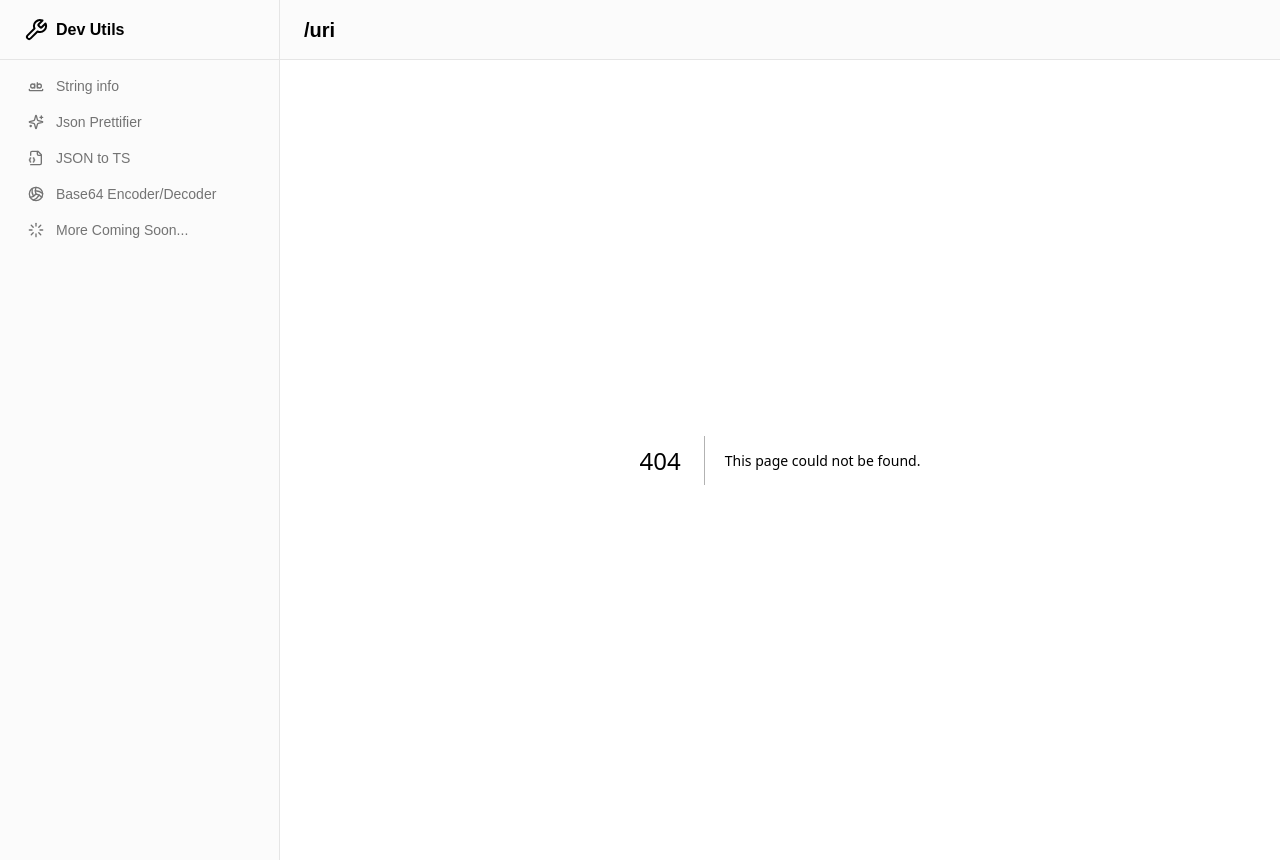
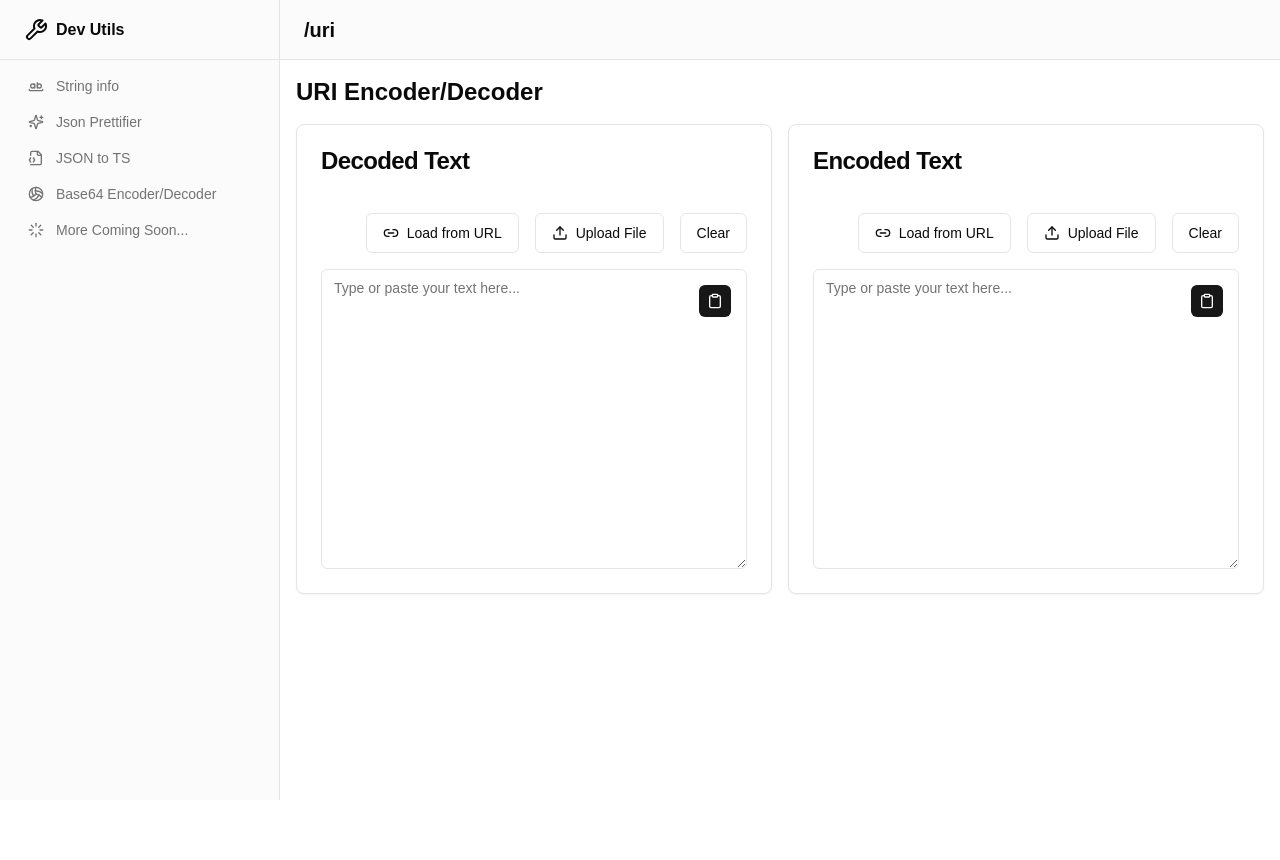
Before and after one commit to AV3RG/dev-utils, a Next.js app: page /uri in a window 1280 px wide. Before the commit this address had no page. After the commit the page ends 800 px from the top, so only its background shows below. Built offline with nearby package versions, Linux system fonts and the light colour scheme.

Commit message:
feat(uri): base

```diff
--- /dev/null
+++ b/src/app/uri/page.tsx
@@ -0,0 +1,118 @@
+"use client";
+
+import React, { useState } from "react";
+import {Card, CardContent, CardHeader, CardTitle} from "@/components/shadcn/ui/card";
+import {Alert, AlertDescription} from "@/components/shadcn/ui/alert";
+import {AlertCircle} from "lucide-react";
+import UserInputControls from "@/components/commons/UserInputControls";
+import {Textarea} from "@/components/shadcn/ui/textarea";
+import ClickToCopy from "@/components/commons/ClickToCopy";
+
+export default function URLEncoder() {
+
+    const [decoded, setDecoded] = useState<string>('')
+    const [encoded, setEncoded] = useState<string>('')
+    const [encodingError, setEncodingError] = useState<string>('')
+    const [decodingError, setDecodingError] = useState<string>('')
+
+    const handleDecodedChange = (normalValue: string) => {
+        try {
+            setDecoded(normalValue)
+            setEncodingError('')
+            setEncoded(encodeURIComponent(normalValue))
+        } catch (e) {
+            setEncodingError('Error while encoding the input.')
+            console.error('Error while encoding the input:', e)
+        }
+    }
+
+    const handleEncodedChange = (encodedValue: string) => {
+        try {
+            setEncoded(encodedValue)
+            setDecodingError('')
+            setDecoded(decodeURIComponent(encodedValue))
+        } catch (e) {
+            setDecodingError('Error while decoding the input.')
+            console.error('Error while decoding the input:', e)
+        }
+    }
+
+    return (
+        <div className={"container mx-auto p-4"}>
+            <div className="flex justify-between items-center mb-4">
+                <h1 className="text-2xl font-bold">URI Encoder/Decoder</h1>
+            </div>
+            <div className="grid grid-cols-1 gap-4 md:grid-cols-2">
+                <Card>
+                    <CardHeader>
+                        <CardTitle>Decoded Text</CardTitle>
+                    </CardHeader>
+                    <CardContent className={"min-h-full"}>
+                        <div className="flex items-center justify-between mb-4">
+                            <div>
+                                {decodingError && (
+                                    <Alert variant="destructive"
+                                           className={"p-2 flex items-center justify-center [&>svg]:absolute [&>svg]:left-3 [&>svg]:top-2"}>
+                                        <AlertCircle className="h-4 w-4"/>
+                                        <AlertDescription>{decodingError}</AlertDescription>
+                                    </Alert>
+                                )}
+                            </div>
+                        </div>
+                        <UserInputControls
+                            setInput={handleDecodedChange}
+                            setErrorMessage={setEncodingError}
+                            overrideFileUploadId={"decoded-file-upload"}
+                            sampleDataUrl={"https://devutils.rohan.gg/samples/uri-decoded.txt"}
+                        />
+                        <div className="mt-4 h-full relative">
+                            <Textarea
+                                id={"decoded-textarea"}
+                                value={decoded}
+                                onChange={(e) => handleDecodedChange(e.target.value)}
+                                placeholder={"Type or paste your text here..."}
+                                className={"min-h-[300px] h-full"}
+                            />
+                            <ClickToCopy toCopySupplier={() => decoded} buttonClassName={"absolute right-4 top-4 z-50"}/>
+                        </div>
+                    </CardContent>
+                </Card>
+                <Card>
+                    <CardHeader>
+                        <CardTitle>Encoded Text</CardTitle>
+                    </CardHeader>
+                    <CardContent className={"min-h-full"}>
+                        <div className="flex items-center justify-between mb-4">
+                            <div>
+                                {encodingError && (
+                                    <Alert variant="destructive"
+                                           className={"p-2 flex items-center justify-center [&>svg]:absolute [&>svg]:left-3 [&>svg]:top-2"}>
+                                        <AlertCircle className="h-4 w-4"/>
+                                        <AlertDescription>{encodingError}</AlertDescription>
+                                    </Alert>
+                                )}
+                            </div>
+                        </div>
+                        <UserInputControls
+                            setInput={handleEncodedChange}
+                            setErrorMessage={setDecodingError}
+                            overrideFileUploadId={"encoded-file-upload"}
+                            sampleDataUrl={"https://devutils.rohan.gg/samples/uri-encoded.txt"}
+                        />
+                        <div className="mt-4 h-full relative">
+                            <Textarea
+                                id={"encoded-textarea"}
+                                value={encoded}
+                                onChange={(e) => handleEncodedChange(e.target.value)}
+                                placeholder={"Type or paste your text here..."}
+                                className={"min-h-[300px] h-full"}
+                            />
+                            <ClickToCopy toCopySupplier={() => encoded} buttonClassName={"absolute right-4 top-4"}/>
+                        </div>
+                    </CardContent>
+                </Card>
+            </div>
+        </div>
+    )
+
+}
```
Also changed, not shown: public/samples/uri-decoded.txt (added), public/samples/uri-encoded.txt (added).
